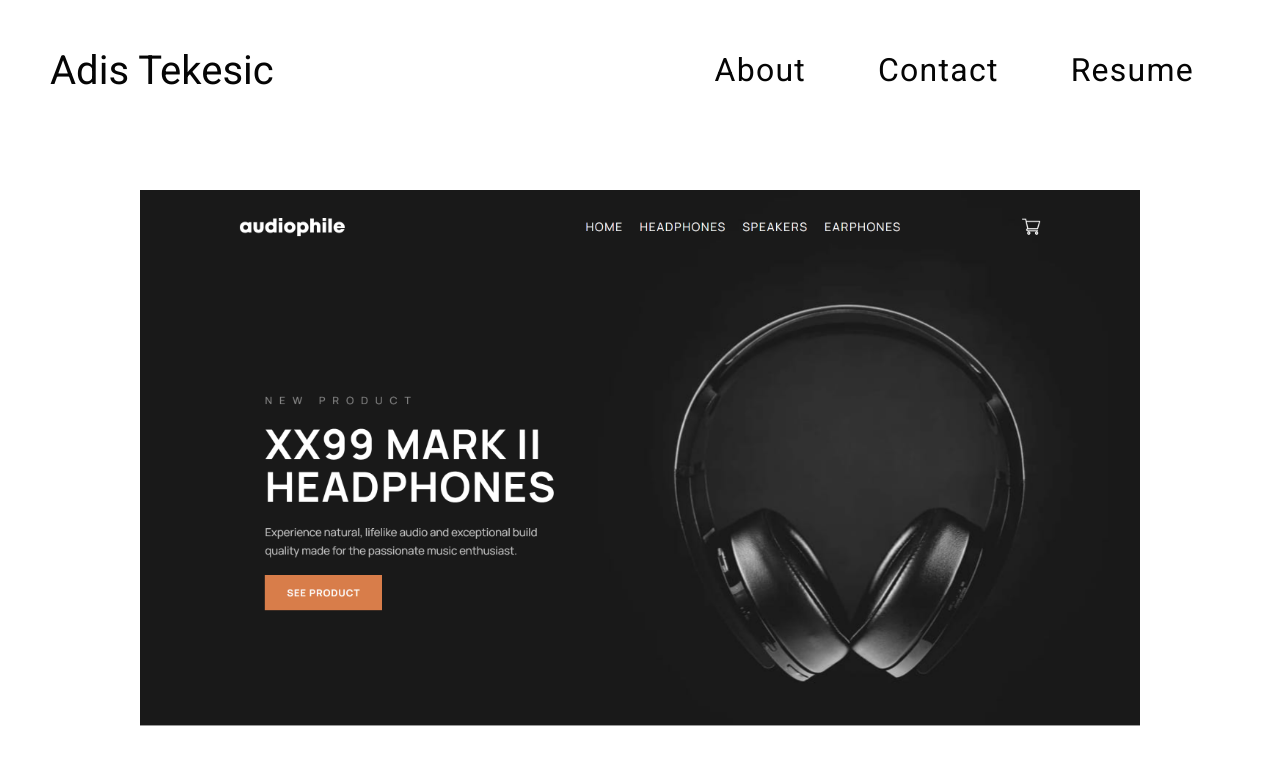
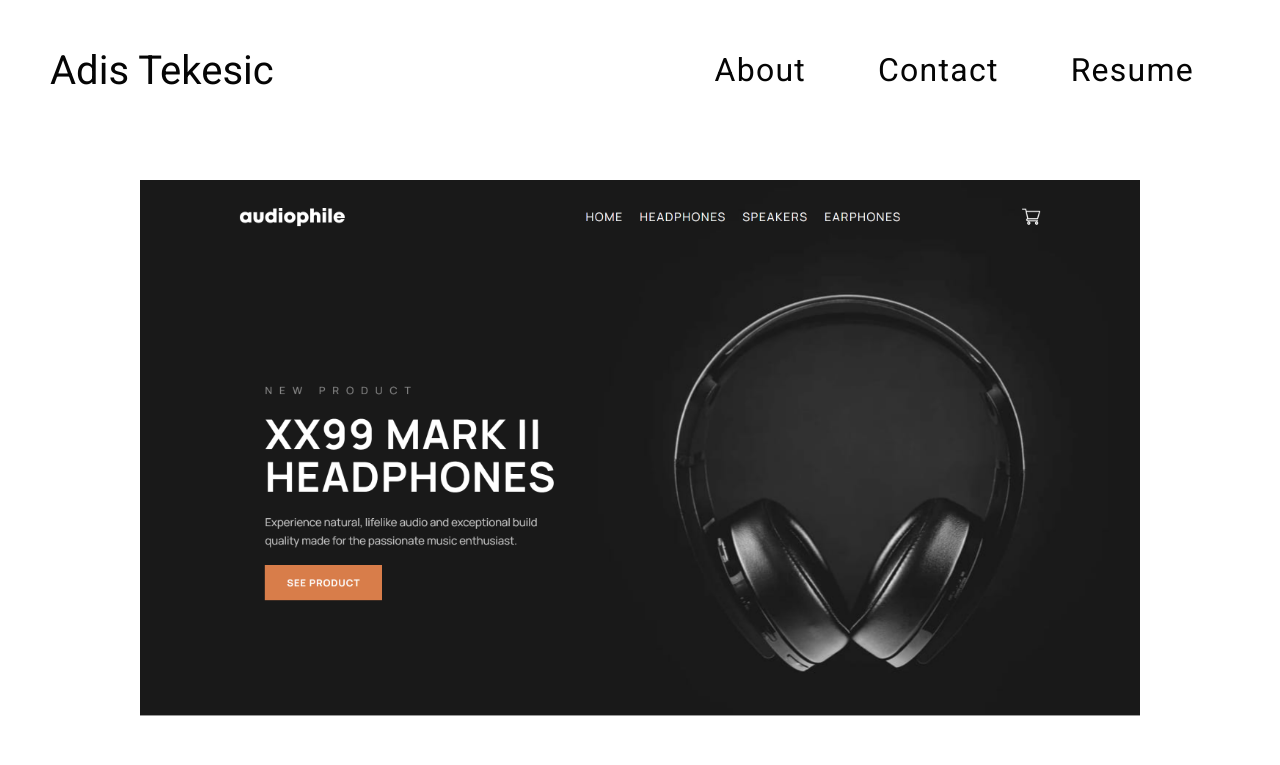
Before and after one commit to adis-tek/adis-tekesic-portfolio-site, a React (Create React App) app: page /audiophile in a window 1280 px wide. Shown: the top 765 px of the page. Built offline with nearby package versions, Linux system fonts and the light colour scheme.

Commit message:
adjusted intro paragraph spacing

```diff
--- a/src/pages/projectsFolder/Audiophile.js
+++ b/src/pages/projectsFolder/Audiophile.js
@@ -72,7 +72,7 @@ const ProjectIntro = styled.div`
     align-items: center;
     justify-content: center;
     width: 100%;
-    margin: 10px;
+    margin: 0px;
 `;
 
 const IntroImage = styled.img`
--- a/src/pages/projectsFolder/FreshDish.js
+++ b/src/pages/projectsFolder/FreshDish.js
@@ -74,7 +74,7 @@ const ProjectIntro = styled.div`
     align-items: center;
     justify-content: center;
     width: 100%;
-    margin: 10px;
+    margin: 0px;
 `;
 
 const IntroImage = styled.img`
--- a/src/pages/projectsFolder/InstagramScraper.js
+++ b/src/pages/projectsFolder/InstagramScraper.js
@@ -94,7 +94,7 @@ const ProjectIntro = styled.div`
     align-items: center;
     justify-content: center;
     width: 100%;
-    margin: 10px;
+    margin: 0px;
 `;
 
 const IntroImage = styled.img`
--- a/src/pages/projectsFolder/ProjectBreathe.js
+++ b/src/pages/projectsFolder/ProjectBreathe.js
@@ -74,7 +74,7 @@ const ProjectIntro = styled.div`
     align-items: center;
     justify-content: center;
     width: 100%;
-    margin: 10px;
+    margin: 0px;
 `;
 
 const IntroImage = styled.img`
--- a/src/pages/projectsFolder/RedditCrawler.js
+++ b/src/pages/projectsFolder/RedditCrawler.js
@@ -95,7 +95,7 @@ const ProjectIntro = styled.div`
     align-items: center;
     justify-content: center;
     width: 100%;
-    margin: 10px;
+    margin: 0px;
 `;
 
 const IntroImage = styled.img`
--- a/src/pages/projectsFolder/TwitterBot.js
+++ b/src/pages/projectsFolder/TwitterBot.js
@@ -95,7 +95,7 @@ const ProjectIntro = styled.div`
     align-items: center;
     justify-content: center;
     width: 100%;
-    margin: 10px;
+    margin: 0px;
 `;
 
 const IntroImage = styled.img`
```
